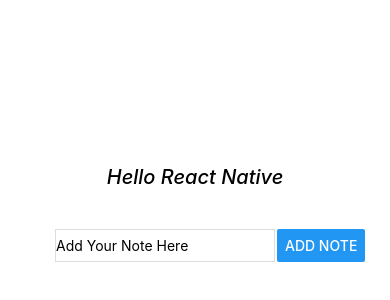
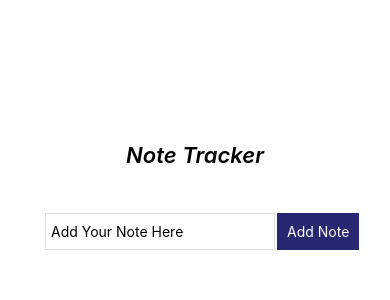
Before and after one commit to LifelikeDev/rn-first-app, a React Native app: screen / in a window 390 px wide. Shown: the part 194-494 px from the top of the page. Built offline with nearby package versions, Linux system fonts and the light colour scheme.

Commit message:
list display with scroll added

```diff
--- a/App.js
+++ b/App.js
@@ -1,4 +1,11 @@
-import { View, Text, StyleSheet, TextInput, Button } from "react-native";
+import {
+  View,
+  Text,
+  StyleSheet,
+  TextInput,
+  Pressable,
+  ScrollView,
+} from "react-native";
 import { useState } from "react";
 
 export default function App() {
@@ -19,19 +26,17 @@
     setList(filtered);
   };
 
-  console.log(list);
-
   return (
     <View style={styles.container}>
       <Text
         style={{
-          fontSize: 20,
+          fontSize: 22,
           margin: 30,
-          fontWeight: 500,
+          fontWeight: 600,
           fontStyle: "italic",
         }}
       >
-        Hello React Native
+        Note Tracker
       </Text>
 
       {/* Input Form */}
@@ -45,21 +50,25 @@
             onChangeText={handleOnChangeText}
           />
 
-          <Button onPress={handleOnPressButton} title="Add Note" />
+          <Pressable onPress={handleOnPressButton} style={styles.button}>
+            <Text style={{ color: "#fff" }}>Add Note</Text>
+          </Pressable>
         </View>
 
-        {/* List */}
+        {/* List View */}
 
         <View style={styles.listContainer}>
-          {list.map((el, idx) => (
+          <ScrollView>
+            {list.map((item, idx) => (
               <Text
                 key={`note: ${idx}`}
                 style={styles.listItem}
                 onPress={() => handleItemDelete(idx)}
               >
-              {el}
+                {item}
               </Text>
             ))}
+          </ScrollView>
         </View>
       </View>
     </View>
@@ -72,6 +81,7 @@
     flex: 1,
     justifyContent: "center",
     alignItems: "center",
+    paddingVertical: 120,
   },
   nestedContainer: {
     backgroundColor: "#bbb",
@@ -82,8 +92,7 @@
     width: 200,
   },
   inputContainer: {
-    padding: 10,
-    paddingBottom: 30,
+    paddingVertical: 15,
     flexDirection: "row",
     gap: 2,
   },
@@ -91,17 +100,25 @@
     borderWidth: 1,
     borderColor: "#ddd",
     flex: 1,
+    paddingHorizontal: 5,
+  },
+  button: {
+    backgroundColor: "#282872",
+    alignItems: "center",
+    justifyContent: "center",
+    padding: 10,
   },
   listContainer: {
     paddingTop: 30,
+    marginBottom: 50,
   },
   listItem: {
     borderRadius: 1,
     borderColor: "red",
     backgroundColor: "#282872",
     padding: 10,
-    marginBottom: 20,
+    marginVertical: 10,
     color: "white",
-    fontSize: 20,
+    fontSize: 17,
   },
 });
```
Lines whose indentation alone changed are shown as unchanged.
